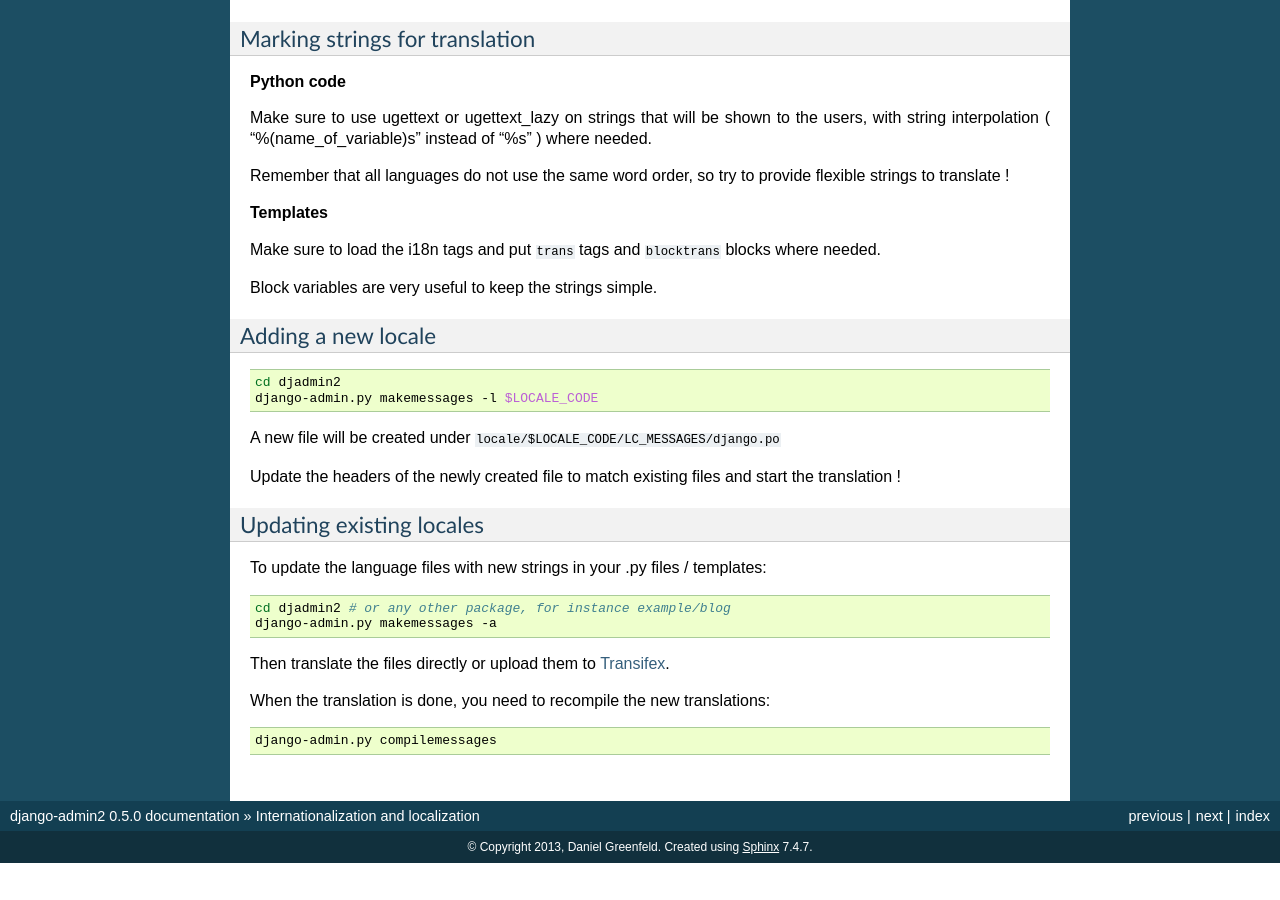
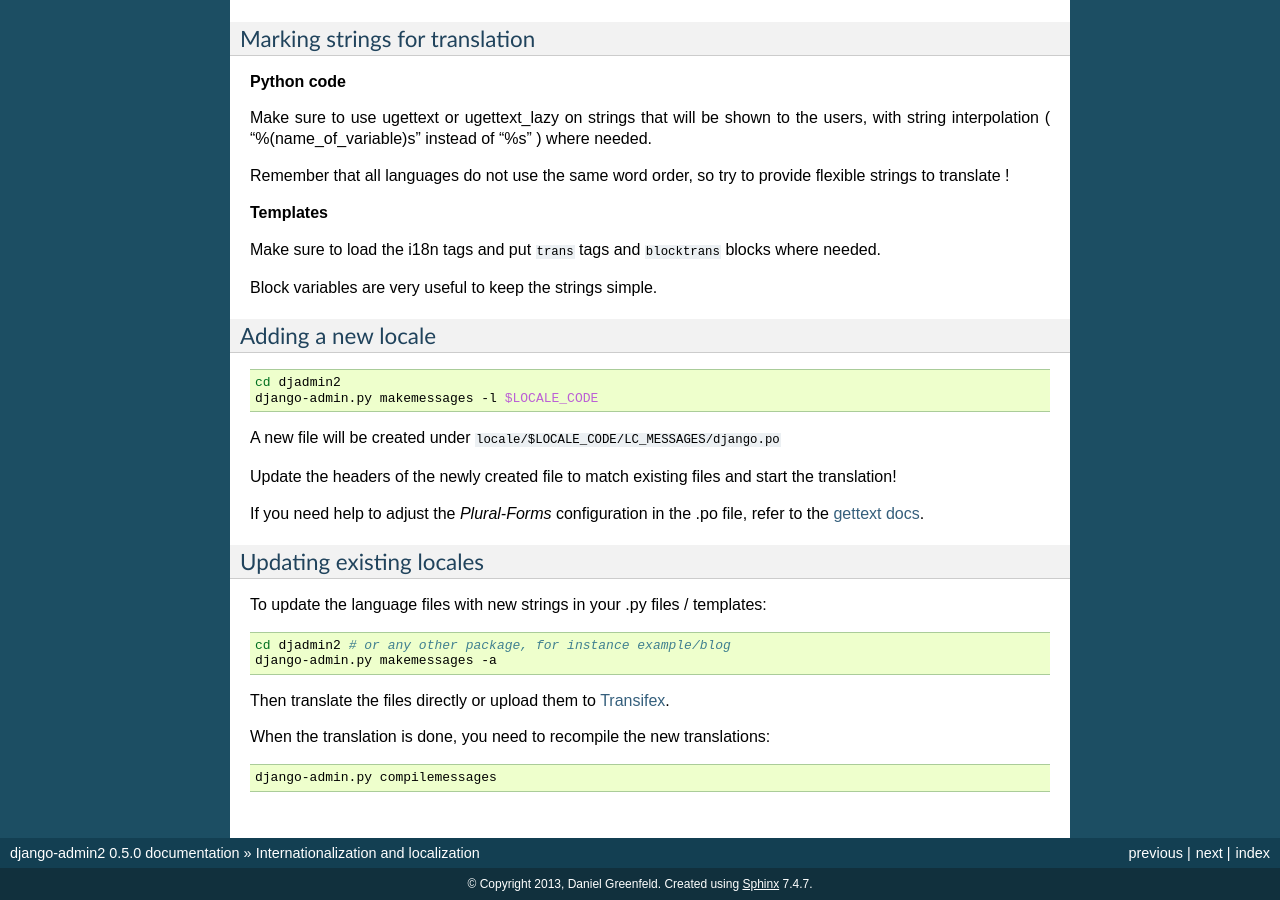
Before and after one commit to jazzband/django-admin2, a Sphinx documentation site: the page built from docs/internationalization.rst, in a window 1280 px wide and 900 px high, scrolled down 1051 px. Built offline with Sphinx 7.4.7, drawn with Linux system fonts in a browser that asks for light colours; before the commit the page ends 1914 px from its top, so only the background shows below that.

Commit message:
Reference to gettext docs

```diff
--- a/docs/internationalization.rst
+++ b/docs/internationalization.rst
@@ -92,7 +92,10 @@
 
 A new file will be created under ``locale/$LOCALE_CODE/LC_MESSAGES/django.po``
 
-Update the headers of the newly created file to match existing files and start the translation !
+Update the headers of the newly created file to match existing files and start the translation!
+
+If you need help to adjust the *Plural-Forms* configuration in the .po file,
+refer to the `gettext docs`_.
 
 
 Updating existing locales
@@ -117,3 +120,4 @@
 .. _`django i18n documentation`: https://docs.djangoproject.com/en/dev/topics/i18n/
 .. _transifex: https://www.transifex.com/projects/p/django-admin2/
 .. _project page: https://www.transifex.com/projects/p/django-admin2/
+.. _gettext docs: http://www.gnu.org/savannah-checkouts/gnu/gettext/manual/html_node/Plural-forms.html
```
